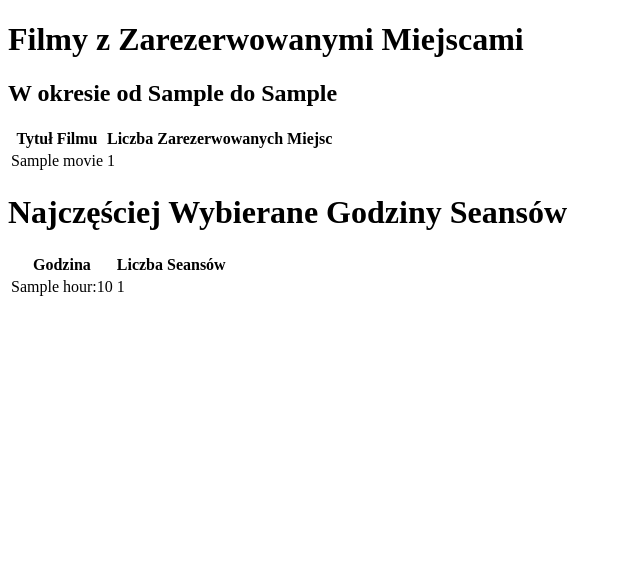
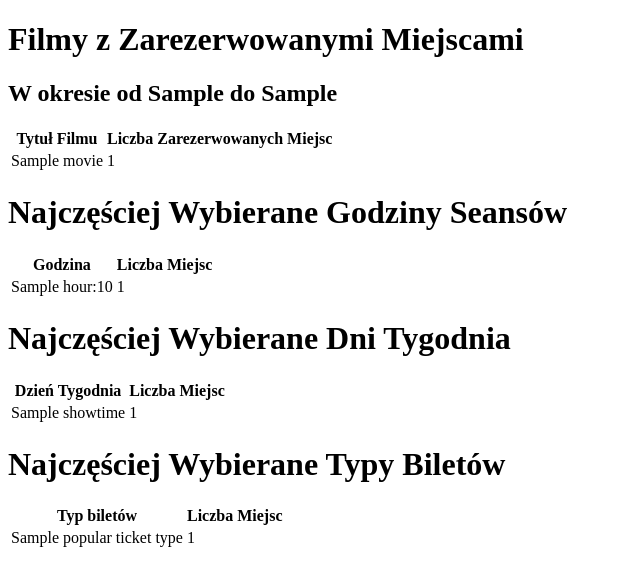
Before and after one commit to infoshareacademy/jpydzr5-reservation-for-destination, a Django app: template cinema_reservation_system/backoffice/templates/backoffice/report.html in a window 1280 px wide. Shown: the top 586 px of the page, without its empty margins (0-640 px from the left). Run offline with Django 5.2, Linux system fonts and the light colour scheme; the template is opened without the code that fills it: most values are stand-ins (such as "Sample title", 1, 10 or a date in 2020); parts of the project's set-up code (start-up, migrations or seed data) failed here and were passed over.

Commit message:
report in html

```diff
--- a/cinema_reservation_system/backoffice/templates/backoffice/report.html
+++ b/cinema_reservation_system/backoffice/templates/backoffice/report.html
@@ -34,7 +34,7 @@
         <thead>
             <tr>
                 <th>Godzina</th>
-                <th>Liczba Seansów</th>
+                <th>Liczba Miejsc</th>
             </tr>
         </thead>
         <tbody>
@@ -50,5 +50,47 @@
             {% endfor %}
         </tbody>
     </table>
+ <h1>Najczęściej Wybierane Dni Tygodnia</h1>
+    <table>
+        <thead>
+            <tr>
+                <th>Dzień Tygodnia</th>
+                <th>Liczba Miejsc</th>
+            </tr>
+        </thead>
+        <tbody>
+            {% for showtime in popular_weekdays %}
+                <tr>
+                    <td>{{ showtime.day_name }}</td>
+                    <td>{{ showtime.count }}</td>
+                </tr>
+            {% empty %}
+                <tr>
+                    <td colspan="2">Brak danych o seansach.</td>
+                </tr>
+            {% endfor %}
+        </tbody>
+    </table>
+<h1>Najczęściej Wybierane Typy Biletów</h1>
+    <table>
+        <thead>
+            <tr>
+                <th>Typ biletów</th>
+                <th>Liczba Miejsc</th>
+            </tr>
+        </thead>
+        <tbody>
+            {% for popular_ticket_type in popular_ticket_types %}
+                <tr>
+                    <td>{{ popular_ticket_type.ticket_type__name }}</td>
+                    <td>{{ popular_ticket_type.count }}</td>
+                </tr>
+            {% empty %}
+                <tr>
+                    <td colspan="2">Brak danych o biletach.</td>
+                </tr>
+            {% endfor %}
+        </tbody>
+    </table>
 </body>
 </html>
```
Also changed, not shown: cinema_reservation_system/backoffice/views.py (+38 -2 lines).
